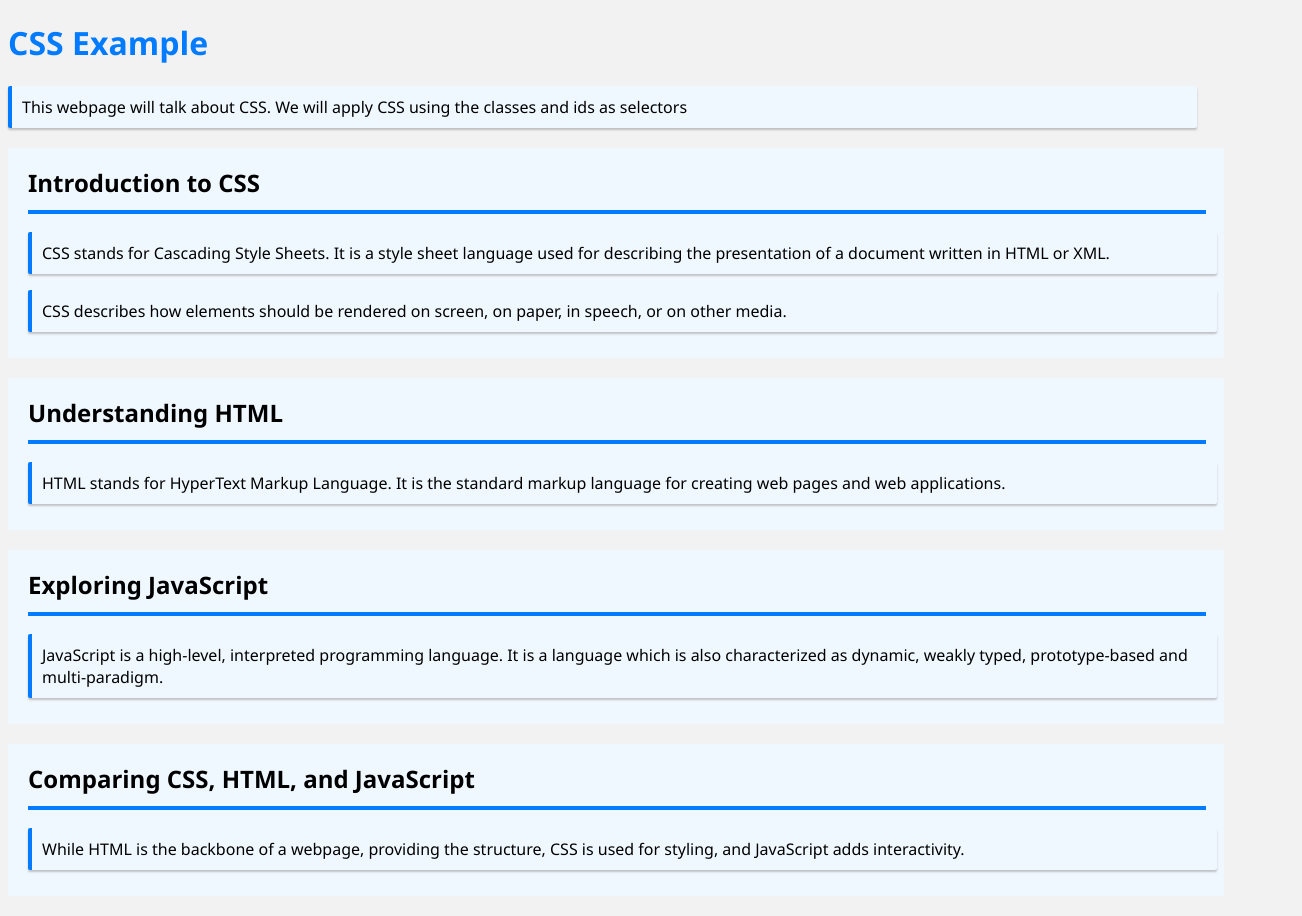
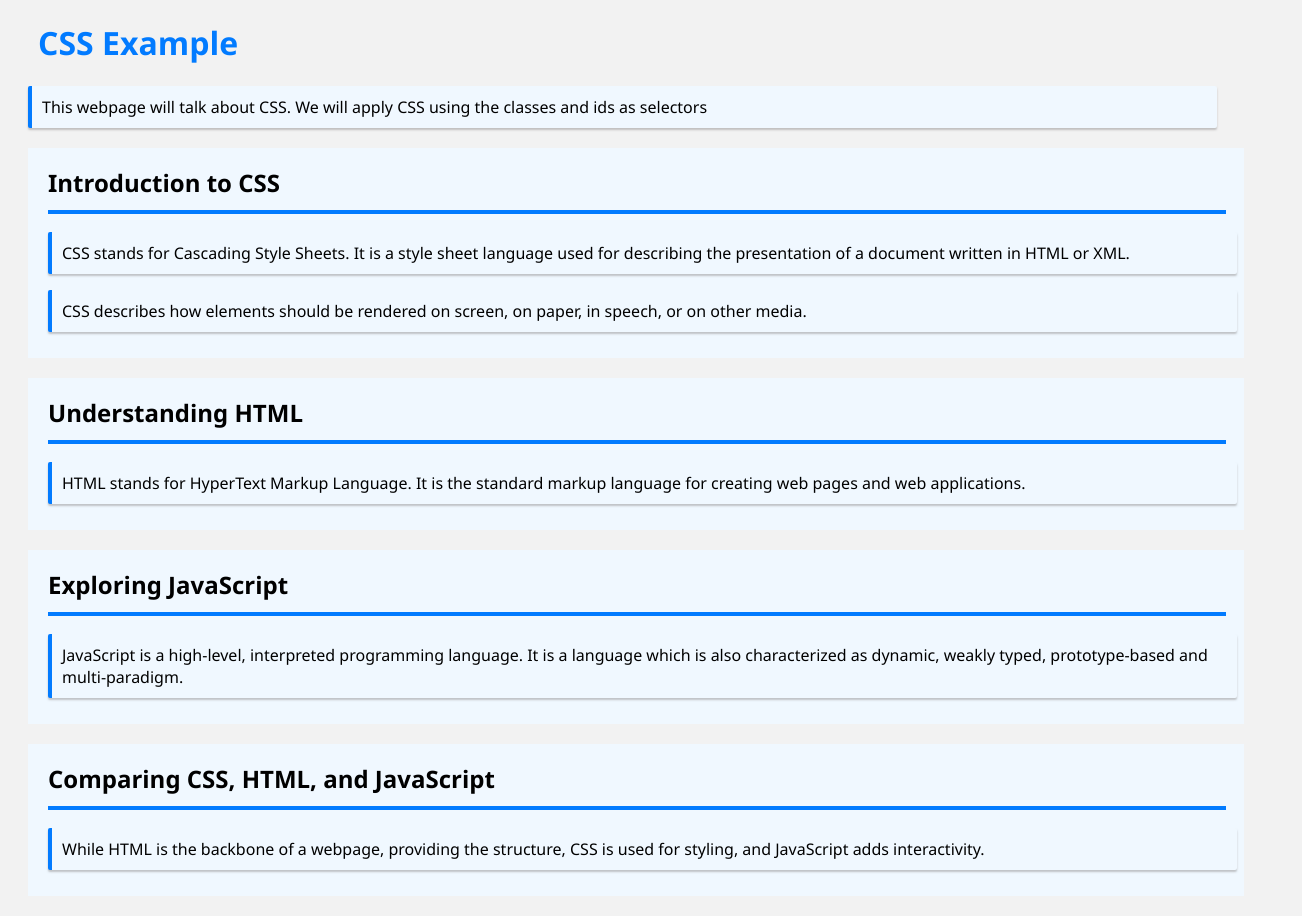
Before and after one commit to Prakritig01/css-implementation, a plain HTML site: page index.html in a window 1280 px wide. Shown: the whole page, 1302 px wide, since content can reach past the window. Drawn offline with Linux system fonts and the light colour scheme.

Commit message:
changes done

```diff
--- a/styles/implementation.css
+++ b/styles/implementation.css
@@ -6,6 +6,8 @@
     --color: rgb(2,123,255);
 }
 h1{
+    position: relative;
+    left: 30px;
     color: var(--color);
 }
 p{
@@ -15,6 +17,10 @@ p{
     padding: 10px;
     box-shadow: 0px 2px 2px  rgba(143, 142, 142,0.5);
     width: 91vw;
+}
+p:first-of-type{
+    position: relative;
+    left: 20px;
 }
 h2{
     position: relative;
@@ -27,10 +33,13 @@ h2{
     padding-bottom: 11px;
 }
 div{
+    position: relative;
+    left: 20px;
     background-color: aliceblue;
     margin-bottom: 20px;
     /* border: 1px solid ; */
     padding-bottom: 30px;
+
     width: 95vw;
 
 }
```
